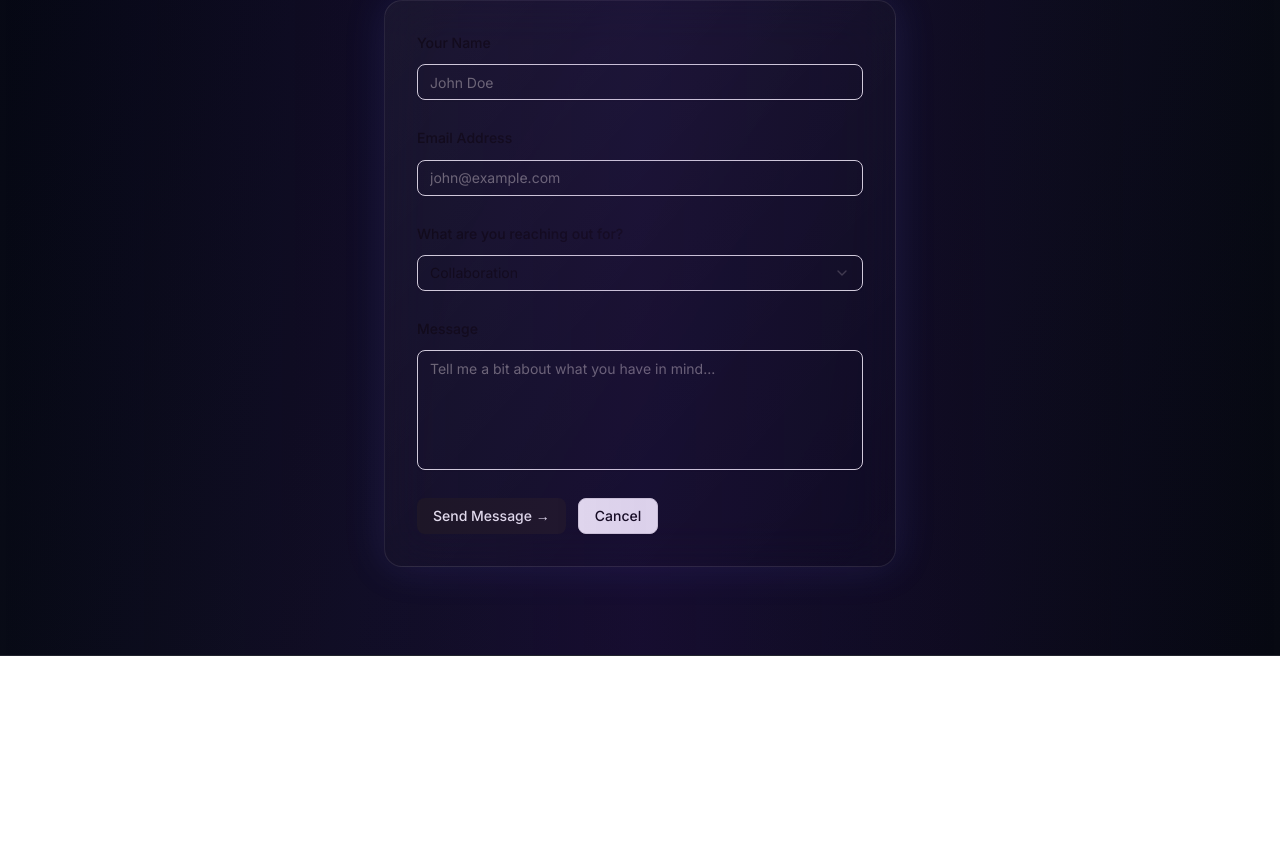
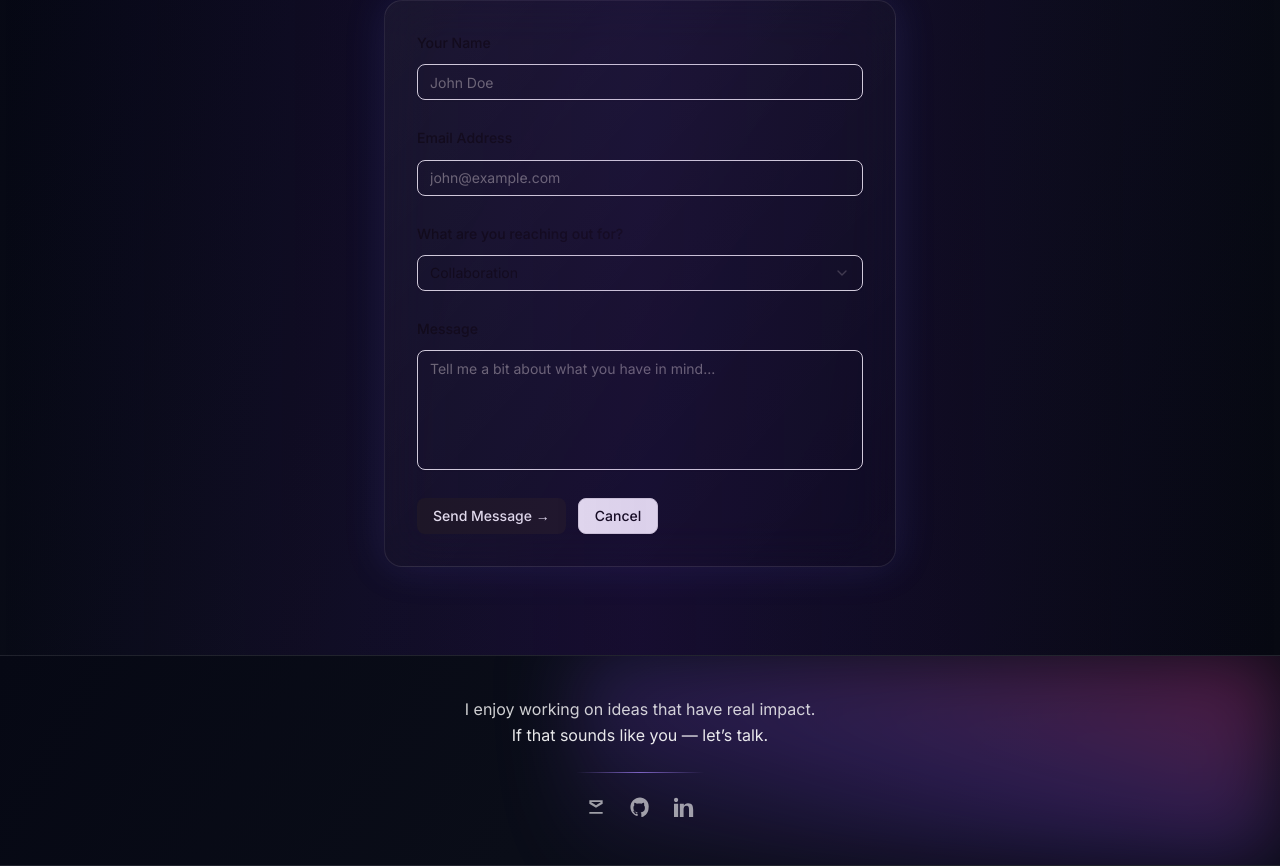
Before and after one commit to Manan0p/Personal-Portfolio, a Next.js app: page /contact in a window 1280 px wide. Shown: the part 1146-2012 px from the top of the page. Before the commit the page ends 1802 px from the top, so only its background shows below. Built offline with nearby package versions, Linux system fonts and the light colour scheme.

Commit message:
base layer

```diff
--- a/app/contact/page.jsx
+++ b/app/contact/page.jsx
@@ -155,12 +155,8 @@ export default function page() {
                             <div className="h-px w-32 bg-white/50" />
                         </div>
                         <div className="relative mx-auto my-12 w-full max-w-lg
-  rounded-2xl
-  border border-white/10
-  bg-gradient-to-br from-white/5 via-white/[0.02] to-transparent
-  backdrop-blur-xl
-  shadow-[0_0_40px_rgba(99,102,241,0.15)]
-  p-8" id="send-message">
+                                        rounded-2xl border border-white/10 bg-gradient-to-br from-white/5 via-white/[0.02] to-transparent
+                                        backdrop-blur-xl shadow-[0_0_40px_rgba(99,102,241,0.15)] p-8" id="send-message">
                             <form>
                                 <FieldGroup>
                                 <FieldSet>
@@ -246,6 +242,65 @@ export default function page() {
                     </div>
                 </div>
             </section>
+            <section className="relative w-full overflow-hidden pt-10 pb-12 bg-[linear-gradient(120deg,#060814_0%,#0a0d18_45%,#070912_100%)] border-b border-white/10">
+
+                {/* Background glow */}
+                <div className="pointer-events-none absolute inset-0 z-0">
+                    <div className="absolute right-[-10%] bottom-[-35%] h-[680px] w-[680px] rounded-full bg-[radial-gradient(circle_at_30%_30%,
+                    rgba(236,72,153,0.85),rgba(168,85,247,0.6),rgba(99,102,241,0.35),transparent_65%)] blur-[140px]" />
+                    <div className="absolute right-0 bottom-0 h-full w-[55%] bg-gradient-to-bl from-pink-500/35 via-violet-500/25 to-transparent blur-2xl" />
+                </div>
+
+                {/* Content */}
+                <div className="relative z-10 mx-auto max-w-3xl text-center px-6">
+
+                    {/* Quote */}
+                    <p className="text-sm md:text-base text-white/80 leading-relaxed">
+                    I enjoy working on ideas that have real impact.
+                    <br />
+                    <span className="text-white/90">
+                        If that sounds like you — let’s talk.
+                    </span>
+                    </p>
+
+                    {/* Divider */}
+                    <div className="mx-auto my-6 h-px w-32 bg-gradient-to-r from-transparent via-violet-400/70 to-transparent" />
+
+                    {/* Social Icons */}
+                    <div className="flex items-center justify-center gap-6">
+                    <a
+                        href="mailto:workformanan@gmail.com"
+                        className="text-white/60 hover:text-white transition"
+                    >
+                        {/* Mail Icon */}
+                        <svg className="h-5 w-5" fill="currentColor" viewBox="0 0 24 24">
+                        <path d="M4 4h16v16H4z" fill="none"/>
+                        <path d="M20 4H4v16h16V4zm-2 2-6 4-6-4h12zm0 12H4V8l8 5 8-5v10z"/>
+                        </svg>
+                    </a>
+
+                    <a
+                        href="https://github.com/MananOp"
+                        className="text-white/60 hover:text-white transition"
+                    >
+                        {/* GitHub Icon */}
+                        <svg className="h-5 w-5" fill="currentColor" viewBox="0 0 24 24">
+                        <path d="M12 .5C5.7.5.5 5.7.5 12c0 5.1 3.3 9.4 7.9 10.9.6.1.8-.3.8-.6v-2c-3.2.7-3.9-1.5-3.9-1.5-.5-1.2-1.2-1.5-1.2-1.5-1-.7.1-.7.1-.7 1.1.1 1.7 1.1 1.7 1.1 1 .1.8 1.8 2.6 2.3.1-.7.4-1.2.7-1.5-2.5-.3-5.1-1.2-5.1-5.6 0-1.2.4-2.1 1.1-2.9-.1-.3-.5-1.5.1-3 0 0 .9-.3 3 1.1.9-.2 1.8-.4 2.7-.4s1.8.1 2.7.4c2.1-1.4 3-1.1 3-1.1.6 1.5.2 2.7.1 3 .7.8 1.1 1.7 1.1 2.9 0 4.4-2.6 5.3-5.1 5.6.4.3.8 1 .8 2v3c0 .3.2.7.8.6 4.6-1.5 7.9-5.8 7.9-10.9C23.5 5.7 18.3.5 12 .5z"/>
+                        </svg>
+                    </a>
+
+                    <a
+                        href="https://linkedin.com/in/mananlall"
+                        className="text-white/60 hover:text-white transition"
+                    >
+                        {/* LinkedIn Icon */}
+                        <svg className="h-5 w-5" fill="currentColor" viewBox="0 0 24 24">
+                        <path d="M4.98 3.5C4.98 4.9 3.9 6 2.5 6S0 4.9 0 3.5 1.1 1 2.5 1 5 2.1 5 3.5zM0 8h5v16H0V8zm7 0h4.8v2.2h.1c.7-1.3 2.4-2.7 4.9-2.7 5.2 0 6.2 3.4 6.2 7.8V24h-5V15.3c0-2.1 0-4.9-3-4.9s-3.5 2.3-3.5 4.7V24H7V8z"/>
+                        </svg>
+                    </a>
+                    </div>
+                </div>
+            </section>
         </div>
     )
 }
--- a/components/ui/field.jsx
+++ b/components/ui/field.jsx
@@ -81,17 +81,21 @@ const fieldVariants = cva("group/field flex w-full gap-3 data-[invalid=true]:tex
 function Field({
   className,
   orientation = "vertical",
+  children,
+  style,
   ...props
 }) {
-  const { style, ...safeProps } = props;
   return (
     <div
-      role="group" suppressHydrationWarning suppressContentEditableWarning
+      role="group"
       data-slot="field"
       data-orientation={orientation}
       className={cn(fieldVariants({ orientation }), className)}
-      {...safeProps}
-    />
+      style={style}
+      {...props}
+    >
+      {children}
+    </div>
   );
 }
 
```
